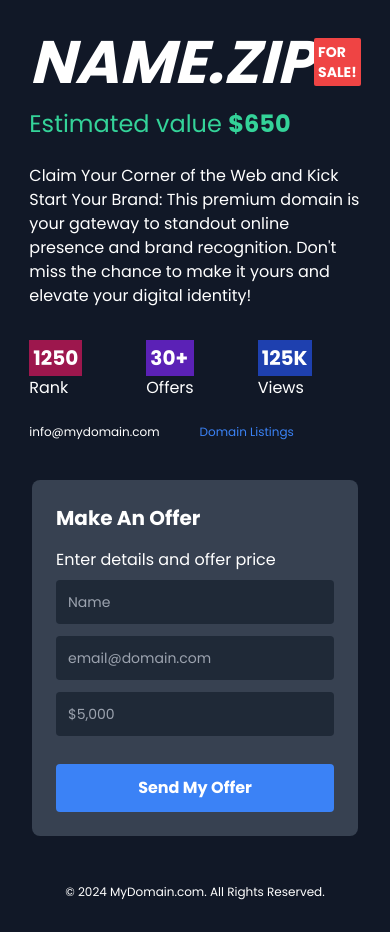
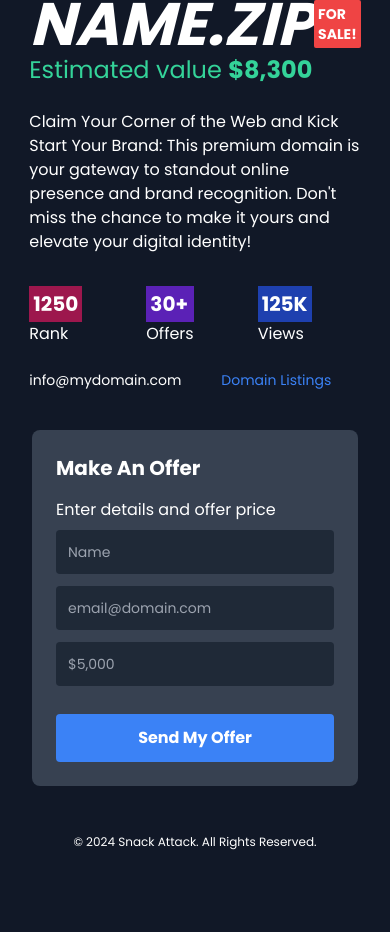
Before and after one commit to rowmagnon/domainsale, a plain HTML site: page tailfart-sale-formspree.html in a window 390 px wide. After the commit the page ends 850 px from the top, so only its background shows below. Drawn offline with nearby package versions, Linux system fonts and the light colour scheme.

Commit message:
Update tailfart-sale-formspree.html
Add flex classes to container and centre, responsive class for domain name header text, change value amount, change copyright name

```diff
--- a/tailfart-sale-formspree.html
+++ b/tailfart-sale-formspree.html
@@ -14,14 +14,14 @@
     </style>
 </head>
 <body class="bg-gray-900 text-white">
-    <div class="container max-w-6xl mx-auto p-8">
+    <div class="container max-w-6xl mx-auto p-8 flex flex-col h-screen justify-center">
         <div class="flex flex-col md:flex-row justify-center items-center md:items-center">
             <div class="md:w-2/3">
-				<div class="flex md:space-x-2 items-center mb-4"> <!-- use h-screen for scroll effect -->
-                <h1 class="text-6xl font-bold italic md:mr-1">NAME.ZIP</h1>
+				<div class="flex md:space-x-2 items-center"> <!-- use h-screen for scroll effect -->
+                <h1 class="text-6xl font-bold italic md:text-8xl md:mr-1">NAME.ZIP</h1>
 				<span class="text-white-500 bg-red-500 p-1 font-bold uppercase text-sm md:text-4xl rounded-sm self-center">For Sale!</span>
 			</div>
-                <h2 class="text-2xl text-green-400 mb-6">Estimated value <span class="font-bold">$650</span></h2>
+                <h2 class="text-2xl text-green-400 mb-6">Estimated value <span class="font-bold">$8,300</span></h2>
                 <p class="mb-8">Claim Your Corner of the Web and Kick Start Your Brand: This premium domain is your gateway to standout online presence and brand recognition. Don't miss the chance to make it yours and elevate your digital identity!</p>
                 <div class="flex justify-start space-between items-center space-x-16 mb-6">
                     <div>
@@ -37,7 +37,7 @@
                         <p class="w-1/3">Views</p>
                     </div>
                 </div>
-                <div class="flex justify-start space-between items-center space-x-10 text-xs">
+                <div class="flex justify-start space-between items-center space-x-10 text-sm">
                     <span>info@mydomain.com</span>
                     <span class="text-blue-500">Domain Listings</span>
                 </div>
@@ -62,7 +62,7 @@
         </div>
 
         <footer class="text-center text-xs mt-12">
-            <p>&copy; 2024 MyDomain.com. All Rights Reserved.</p>
+            <p>&copy; 2024 Snack Attack. All Rights Reserved.</p>
         </footer>
     </div>
 </body>
```
